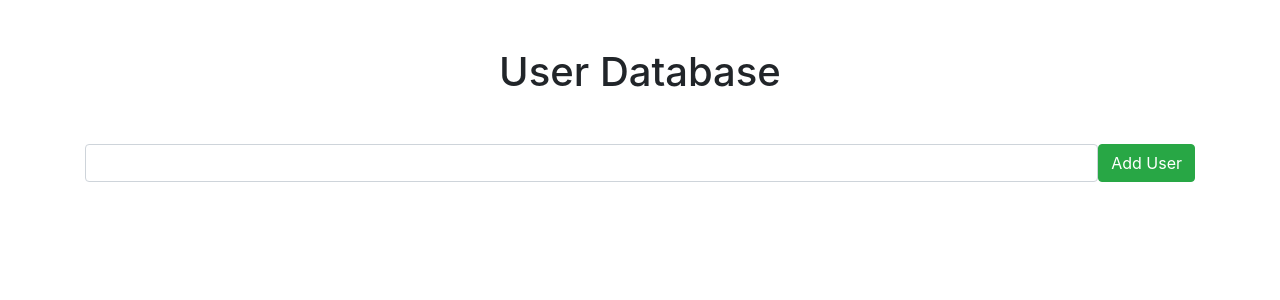
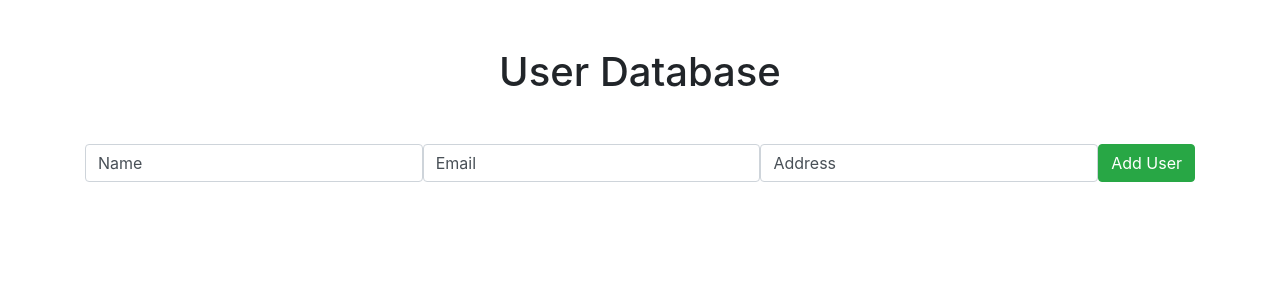
Before and after one commit to jonagray/nearapogee, a React (Create React App) app in the folder client/: page / in a window 1280 px wide. Shown: the top 300 px of the page. Built offline with nearby package versions, Linux system fonts and the light colour scheme.

Commit message:
email and address inputs added

```diff
--- a/client/src/components/InputUser.js
+++ b/client/src/components/InputUser.js
@@ -2,12 +2,14 @@ import React, { Fragment, useState } from 'react';
 
 const InputUser = () => {
 
-  const [name, setName] = useState("")
+  const [name, setName] = useState("Name");
+  const [email, setEmail] = useState("Email");
+  const [address, setAddress] = useState("Address");
 
   const onSubmitForm = async e => {
     e.preventDefault();
     try {
-      const body = { name };
+      const body = { name, email, address };
       const response = await fetch("http://localhost:5000/users", {
         method: "POST",
         headers: { "Content-Type": "application/json" },
@@ -29,6 +31,16 @@ const InputUser = () => {
         className="form-control"
         value={name}
         onChange={e => setName(e.target.value)}/>
+      <input
+        type="text"
+        className="form-control"
+        value={email}
+        onChange={e => setEmail(e.target.value)}/>
+        <input
+        type="text"
+        className="form-control"
+        value={address}
+        onChange={e => setAddress(e.target.value)}/>
       <button className="btn btn-success">Add User</button>
     </form>
   </Fragment>
```
